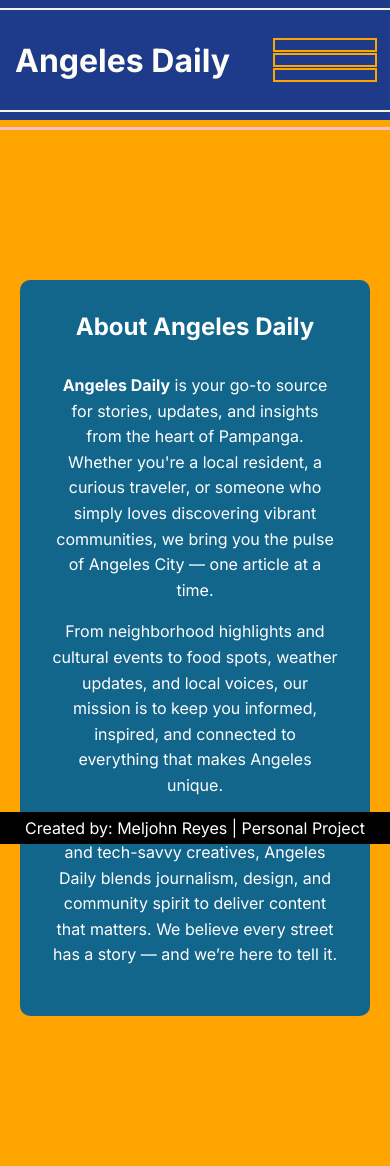
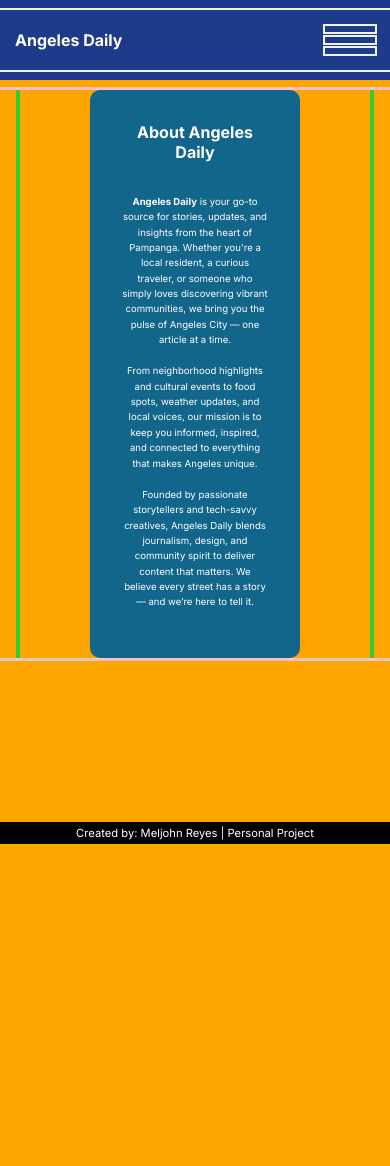
Before and after one commit to meljz/AngelesDaily_Django, a Django app: page /about/ in a window 390 px wide. After the commit the page ends 844 px from the top, so only its background shows below. Run offline with Django 5.2, Linux system fonts and the light colour scheme.

Commit message:
fix some media quaries

```diff
--- a/static/angeles_news/css/style.css
+++ b/static/angeles_news/css/style.css
@@ -107,10 +107,10 @@ nav {
     background-color: #31326F;
 }
 .content {
-  margin-top: 10px;
+  margin: 10px 0;
   padding: 0;
   width: 100%;
-  max-width:auto;
+
   height: auto;
   outline: 3px solid pink;
 }
@@ -305,11 +305,23 @@ button.next { right: 10px; }
   background-color: transparent;
 }
 /*=============ABOUT PAGE==================*/
- .container .about {
+.about_container {
+  display: flex;
+  align-items: center;
+  width: 100vw;
+  max-width: none;
+   height: 85vh;
+   outline: 4px solid limegreen;
+}
+
+
+ .about {
       /*background-image: url('../images/angeles.jpg');*/
       background-color: #31326F;
-      max-width: 100vh;
-      margin: 150px auto;
+      width: 60%;
+      height: auto;
+      justify-items: center;
+      margin: 0 auto;
       background: #12658b;
       padding: 2rem;
       border-radius: 10px;
@@ -416,24 +428,62 @@ background-color: orange;
     outline: 2px solid beige;
     gap: 10px;
 }
-.burger_menu .line {
-    width: 100px;
-    height: 5px;
-    padding: 5px;
-    outline: 2px solid orange;
 
+.nav-links {
+  display: none;
+  flex-direction: column;
+  position: absolute;
+  top: 20px;
+  left: 20px;
+  background-color: #ffffff;
+  border-radius: 8px;
+  box-shadow: 0 4px 12px rgba(0, 0, 0, 0.2);
+  z-index: 999;
+  gap: 1rem;
+  width: 90%;
+  outline: 2px solid limegreen;
+  text-align: right;
 }
-  .nav-links{
-    display: none;
-    flex-direction: column;
-  }
+
+.nav-links li {
+    display: inline-block;
+    margin: 5px;
+    text-align: center;
+    border: 1px solid black;
+}
+.nav-links li:hover {
+  background-color: #9e9fe0;
+}
+
+.nav-links li a {
+    color: #000000;
+    text-decoration: none;
+    padding: 5px 5px;
+    display: inline-block;
+    transition: background-color 0.3s;
+    font-size: .9em;
+}
 
   .nav-links.active{
     display: flex;
+    width: 90%;
+    height: auto;
+    outline: 2px solid red;
+    gap: 1px;
+
+
   }
+
   .burger_menu{
     display: flex;
   }
+
+
+.burger_menu .line {
+        width: 80px;
+        height: 10px;
+        padding: 3px;
+}
 
 .main-container {
     padding:10px;
@@ -455,4 +505,127 @@ background-color: orange;
   outline: 2px solid #12658b;
 }
 
+#news_image_id {
+    width: 100%;
+    height: auto;
+    border-radius: 8px;
+    box-shadow: 0 2px 8px rgba(0, 0, 0, 0.2);
 }
+}
+
+@media screen and (max-width: 500px){
+  .nav_container{
+  display: flex;
+  width: 100%;
+  height: 60px;
+   justify-content: center;
+   align-items: center; /* vertically aligns logo and nav */
+  padding: 10px 15px;
+  outline: 2px solid beige;
+  gap: 10px;
+}
+.nav_logo {
+  position: absolute;
+  left: 15px; /* anchors logo to the left */
+  font-size: 1em;
+  font-weight: bold;
+  color: rgb(255, 254, 246);
+}
+nav {
+    text-align: center;
+}
+
+.nav-links {
+  display: none;
+  flex-direction: column;
+  position: absolute;
+  top: 10px; /* below navbar */
+  left: 20px;
+  background-color: #ffffff;
+  border-radius: 8px;
+  box-shadow: 0 4px 12px rgba(0, 0, 0, 0.2);
+  z-index: 999;
+  gap: 1rem;
+  width: 75%;
+  outline: 2px solid limegreen;
+  text-align: right;
+}
+
+.nav-links li {
+    display: inline-block;
+    margin: 5px;
+    text-align: center;
+    border: 1px solid black;
+}
+.nav-links li:hover {
+  background-color: #9e9fe0;
+}
+
+.nav-links li a {
+    color: #000000;
+    text-decoration: none;
+    padding: 5px 5px;
+    display: inline-block;
+    transition: background-color 0.3s;
+    font-size: .9em;
+}
+
+  .nav-links.active{
+    display: flex;
+    width: 90%;
+    height: auto;
+    outline: 2px solid red;
+    gap: 1px;
+
+
+  }
+
+  .burger_menu{
+    display: flex;
+  }
+
+
+.burger_menu .line {
+        width: 50px;
+        height: 5px;
+        padding: 3px;
+}
+
+.about_container {
+    display: flex;
+    align-items: center;
+    width: 100%;
+
+    height: auto;
+    outline: 4px solid limegreen;
+}
+
+.about h1{
+  font-size: 1em;
+}
+
+.about p{
+  font-size: .6em;
+}
+.footer {
+    position: fixed;
+    left: 0;
+    bottom: 0;
+    line-height: 2;
+    width: 100%;
+    height: auto;
+    background-color: rgb(0, 0, 0);
+    color: white;
+    text-align: center;
+}
+
+.footer p {
+  font-size: .7em;
+}
+.blog-container-within {
+    text-align: center;
+    margin: 0 auto;
+    padding: 20px;
+    border: 3px solid #ff0000;
+}
+}
--- a/static/angeles_news/js/script.js
+++ b/static/angeles_news/js/script.js
@@ -1,20 +1,31 @@
+// ========== CAROUSEL (only on home page) ==========
 const track = document.querySelector('.carousel-track');
-        const slides = document.querySelectorAll('.carousel-slide');
+const nextBtn = document.querySelector('.next');
+const prevBtn = document.querySelector('.prev');
+
+// Check: Do these elements exist?
+if (track && nextBtn && prevBtn) {
     let index = 0;
 
-        document.querySelector('.next').onclick = () => {
-            index = (index + 1) % slides.length;
+    nextBtn.onclick = () => {
+        index = (index + 1) % document.querySelectorAll('.carousel-slide').length;
         track.style.transform = `translateX(-${index * 100}%)`;
     };
 
-        document.querySelector('.prev').onclick = () => {
+    prevBtn.onclick = () => {
+        const slides = document.querySelectorAll('.carousel-slide');
         index = (index - 1 + slides.length) % slides.length;
         track.style.transform = `translateX(-${index * 100}%)`;
     };
-/*this will serve as the DOM of the burger, without this burger will not be clickable */
+}
+
+// ========== BURGER MENU (on all pages) ==========
 const burger = document.querySelector('.burger_menu');
 const navLinks = document.querySelector('.nav-links');
 
-  burger?.addEventListener('click', () => {
-    navLinks?.classList.toggle('active');
-  });
+// Check: Do these elements exist?
+if (burger && navLinks) {
+    burger.onclick = () => {
+        navLinks.classList.toggle('active');
+    };
+}
--- a/templates/about.html
+++ b/templates/about.html
@@ -3,10 +3,12 @@
 {% block title%} About {% endblock%}
 
 {% block content%}
-        <div class="about">
-                <h1>About Angeles Daily</h1>
-                <p><strong>Angeles Daily</strong> is your go-to source for stories, updates, and insights from the heart of Pampanga. Whether you're a local resident, a curious traveler, or someone who simply loves discovering vibrant communities, we bring you the pulse of Angeles City — one article at a time.</p>
-                <p>From neighborhood highlights and cultural events to food spots, weather updates, and local voices, our mission is to keep you informed, inspired, and connected to everything that makes Angeles unique.</p>
-                <p>Founded by passionate storytellers and tech-savvy creatives, Angeles Daily blends journalism, design, and community spirit to deliver content that matters. We believe every street has a story — and we’re here to tell it.</p>
+        <div class = "about_container">
+                <div class="about">
+                        <h1>About Angeles Daily</h1>
+                        <p><strong>Angeles Daily</strong> is your go-to source for stories, updates, and insights from the heart of Pampanga. Whether you're a local resident, a curious traveler, or someone who simply loves discovering vibrant communities, we bring you the pulse of Angeles City — one article at a time.</p>
+                        <p>From neighborhood highlights and cultural events to food spots, weather updates, and local voices, our mission is to keep you informed, inspired, and connected to everything that makes Angeles unique.</p>
+                        <p>Founded by passionate storytellers and tech-savvy creatives, Angeles Daily blends journalism, design, and community spirit to deliver content that matters. We believe every street has a story — and we’re here to tell it.</p>
+                </div>
          </div>
 {% endblock %}
```
Lines whose indentation alone changed are shown as unchanged.
